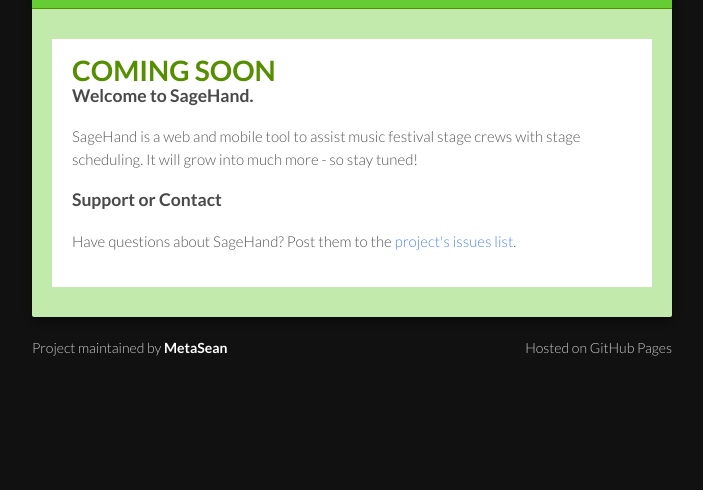
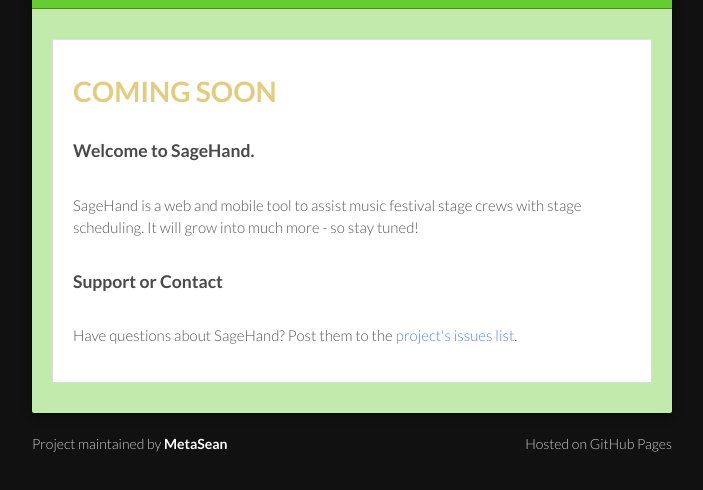
Before and after one commit to metasean/sagehand, a plain HTML site: page index.html in a window 1280 px wide. Shown: the part 120-610 px from the top of the page, without its empty margins (288-991 px from the left). Drawn offline with Linux system fonts and the light colour scheme.

Commit message:
Update styles.css

```diff
--- a/stylesheets/styles.css
+++ b/stylesheets/styles.css
@@ -195,7 +195,7 @@
 div.sagehand-card {
   padding: 15px 20px;
   font-size: 15px;
-  border-top: 1px solid #fff;
+  border: 1px solid #ddd;
   background: -webkit-gradient(linear, 50% 0%, 50% 700, color-stop(0%, #ffffff), color-stop(100%, #ffffff));
   background: -webkit-linear-gradient(#ffffff, #ffffff 700px);
   background: -moz-linear-gradient(#ffffff, #ffffff 700px);
@@ -211,8 +211,8 @@
 }
 
 h1, h2, h3, h4, h5, h6 {
-  color: #558F00;
-  padding: 0;
+  color: #E3CB80;
+  padding: 0.75em 0;
   margin: 0 0 20px;
   line-height: 1.2;
 }
```
